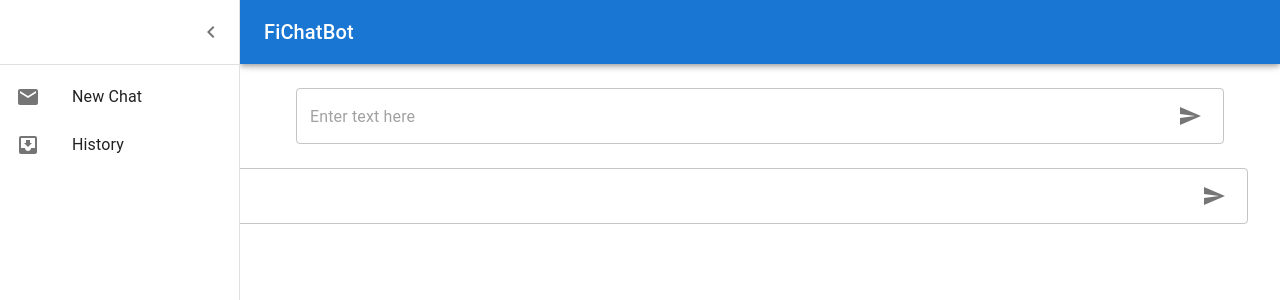
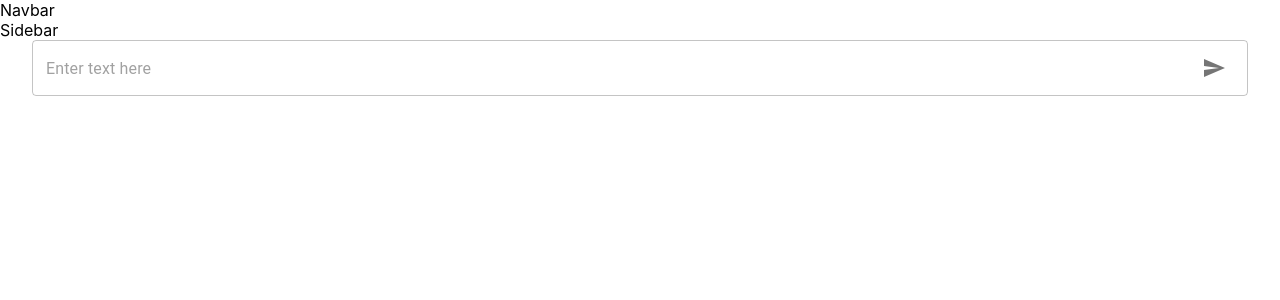
Before and after one commit to kulraj710/msu-project-S5, a Next.js app in the folder frontend/fichatbot/: page / in a window 1280 px wide. Shown: the top 300 px of the page. Built offline with nearby package versions, Linux system fonts and the light colour scheme.

Commit message:
create : Nvabar empty

```diff
--- a/frontend/fichatbot/components/Home/Navbar.js
+++ b/frontend/fichatbot/components/Home/Navbar.js
@@ -1,51 +1,8 @@
 import React from 'react'
-import Toolbar from '@mui/material/Toolbar';
-import Typography from '@mui/material/Typography';
-import MenuIcon from '@mui/icons-material/Menu';
-import { styled } from '@mui/material/styles';
-import MuiAppBar from '@mui/material/AppBar';
-import IconButton from '@mui/material/IconButton';
 
-const Navbar = ({handleDrawerOpen, open, drawerWidth}) => {
-
-
-    const AppBar = styled(MuiAppBar, {
-        shouldForwardProp: (prop) => prop !== 'open',
-      })(({ theme, open }) => ({
-        transition: theme.transitions.create(['margin', 'width'], {
-          easing: theme.transitions.easing.sharp,
-          duration: theme.transitions.duration.leavingScreen,
-        }),
-        ...(open && {
-          width: `calc(100% - ${drawerWidth}px)`,
-          marginLeft: `${drawerWidth}px`,
-          transition: theme.transitions.create(['margin', 'width'], {
-            easing: theme.transitions.easing.easeOut,
-            duration: theme.transitions.duration.enteringScreen,
-          }),
-        }),
-      }));
-
-
-    //   const theme = useTheme();
+const Navbar = () => {
   return (
-
-    <>
-      <AppBar position="fixed" open={open}>
-        <Toolbar>
-          <IconButton
-            onClick={handleDrawerOpen}
-            edge="start"
-            sx={{ mr: 2, ...(open && { display: 'none' }) }}
-          >
-            <MenuIcon />
-          </IconButton>
-          <Typography variant="h6" noWrap component="div">
-            FiChatBot
-          </Typography>
-        </Toolbar>
-      </AppBar>
-    </>
+    <div>Navbar</div>
   )
 }
 
--- a/frontend/fichatbot/components/Home/Sidebar.js
+++ b/frontend/fichatbot/components/Home/Sidebar.js
@@ -1,115 +1,9 @@
-import React from 'react';
-import { styled, useTheme } from '@mui/material/styles';
-import Box from '@mui/material/Box';
-import Drawer from '@mui/material/Drawer';
-import CssBaseline from '@mui/material/CssBaseline';
-import List from '@mui/material/List';
-import Divider from '@mui/material/Divider';
-import IconButton from '@mui/material/IconButton';
-import ChevronLeftIcon from '@mui/icons-material/ChevronLeft';
-import ListItem from '@mui/material/ListItem';
-import ListItemButton from '@mui/material/ListItemButton';
-import ListItemIcon from '@mui/material/ListItemIcon';
-import ListItemText from '@mui/material/ListItemText';
-import InboxIcon from '@mui/icons-material/MoveToInbox';
-import MailIcon from '@mui/icons-material/Mail';
-import ChatContainer from './ChatContainer';
-import Navbar from './Navbar';
+import React from 'react'
 
-const drawerWidth = 240;
+const Sidebar = () => {
+  return (
+    <div>Sidebar</div>
+  )
+}
 
-const Main = styled('main', { shouldForwardProp: (prop) => prop !== 'open' })(
-  ({ theme, open }) => ({
-    flexGrow: 1,
-    padding: theme.spacing(3),
-    transition: theme.transitions.create('margin', {
-      easing: theme.transitions.easing.sharp,
-      duration: theme.transitions.duration.leavingScreen,
-    }),
-    marginLeft: `-${drawerWidth}px`,
-    ...(open && {
-      transition: theme.transitions.create('margin', {
-        easing: theme.transitions.easing.easeOut,
-        duration: theme.transitions.duration.enteringScreen,
-      }),
-      marginLeft: 0,
-    }),
-  }),
-);
-
-
-const DrawerHeader = styled('div')(({ theme }) => ({
-  display: 'flex',
-  alignItems: 'center',
-  padding: theme.spacing(0, 1),
-  // necessary for content to be below app bar
-  ...theme.mixins.toolbar,
-  justifyContent: 'flex-end',
-}));
-
-export default function Sidebar() {
-
-  const ListItemOnSidebar = [
-    {"url" : '/chat', "id" : 1, "name" : "New Chat", "icon" : <MailIcon/>},
-    {"url" : '/new', "id" : 2, "name" : "History", "icon" : <InboxIcon/>}
-]
-
-  const [open, setOpen] = React.useState(true);
-
-  const handleDrawerOpen = () => {
-    setOpen(true);
-  };
-
-  const handleDrawerClose = () => {
-    setOpen(false);
-  };
-
-  return (
-    <Box sx={{ display: 'flex' }}>
-      <CssBaseline />
-      {/* Navbar */}
-      <Navbar handleDrawerOpen={handleDrawerOpen} open={open} drawerWidth={drawerWidth}/>
-      <Drawer
-        sx={{
-          width: drawerWidth,
-          flexShrink: 0,
-          '& .MuiDrawer-paper': {
-            width: drawerWidth,
-            boxSizing: 'border-box',
-          },
-        }}
-        variant="persistent"
-        anchor="left"
-        open={open}
-      >
-        <DrawerHeader>
-          <IconButton onClick={handleDrawerClose}>
-            <ChevronLeftIcon />
-          </IconButton>
-        </DrawerHeader>
-        <Divider />
-        <List>
-          {ListItemOnSidebar.map((text) => (
-            <ListItem key={text['id']} disablePadding>
-              <ListItemButton>
-                <ListItemIcon>
-                  {text['icon']}
-                </ListItemIcon>
-                <ListItemText primary={text['name']} />
-              </ListItemButton>
-            </ListItem>
-          ))}
-        </List>
-        {/* <Divider /> */}
-      </Drawer>
-
-      <Main open={open}>
-        {/* adds padding for position sticky */}
-        <DrawerHeader />
-
-        {/* self genereted components */}
-        <ChatContainer />
-      </Main>
-    </Box>
-  );
-}
+export default Sidebar
--- a/frontend/fichatbot/pages/index.js
+++ b/frontend/fichatbot/pages/index.js
@@ -1,5 +1,6 @@
 import Head from "next/head";
 import Sidebar from "../components/Home/Sidebar";
+import Navbar from "../components/Home/Navbar";
 import UserInput from "../components/Home/UserInput";
 // import Image from 'next/image'
 // import styles from '../styles/Home.module.css'
@@ -15,8 +16,7 @@
       </Head>
 
       <main>
-        {/* <h2>This is the homepage for Financial AI chatbot</h2>
-        <h2>Pratik</h2> */}
+        <Navbar />
         <Sidebar />
         <UserInput />
       </main>
```
Also changed, not shown: frontend/fichatbot/styles/Home/Navbar.module.css (added).
